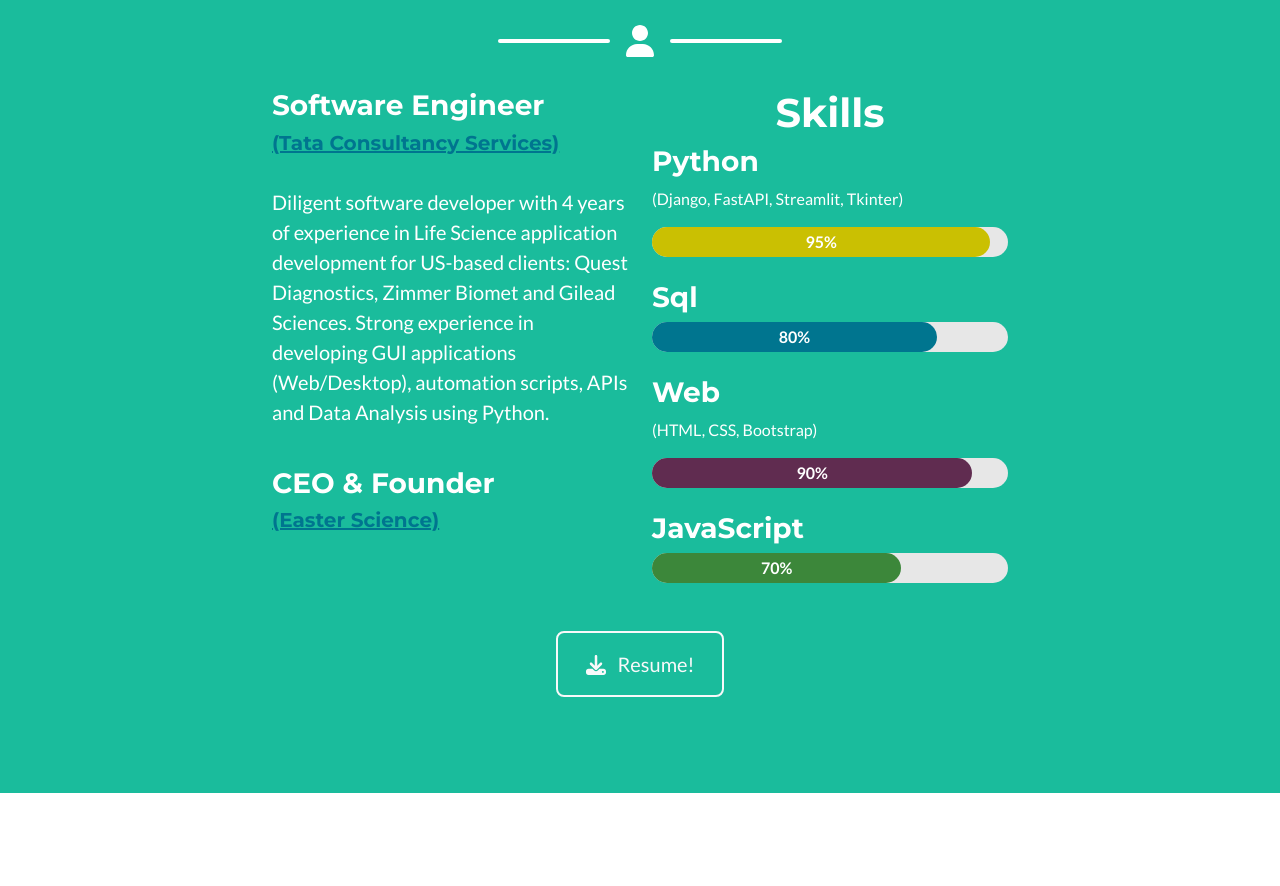
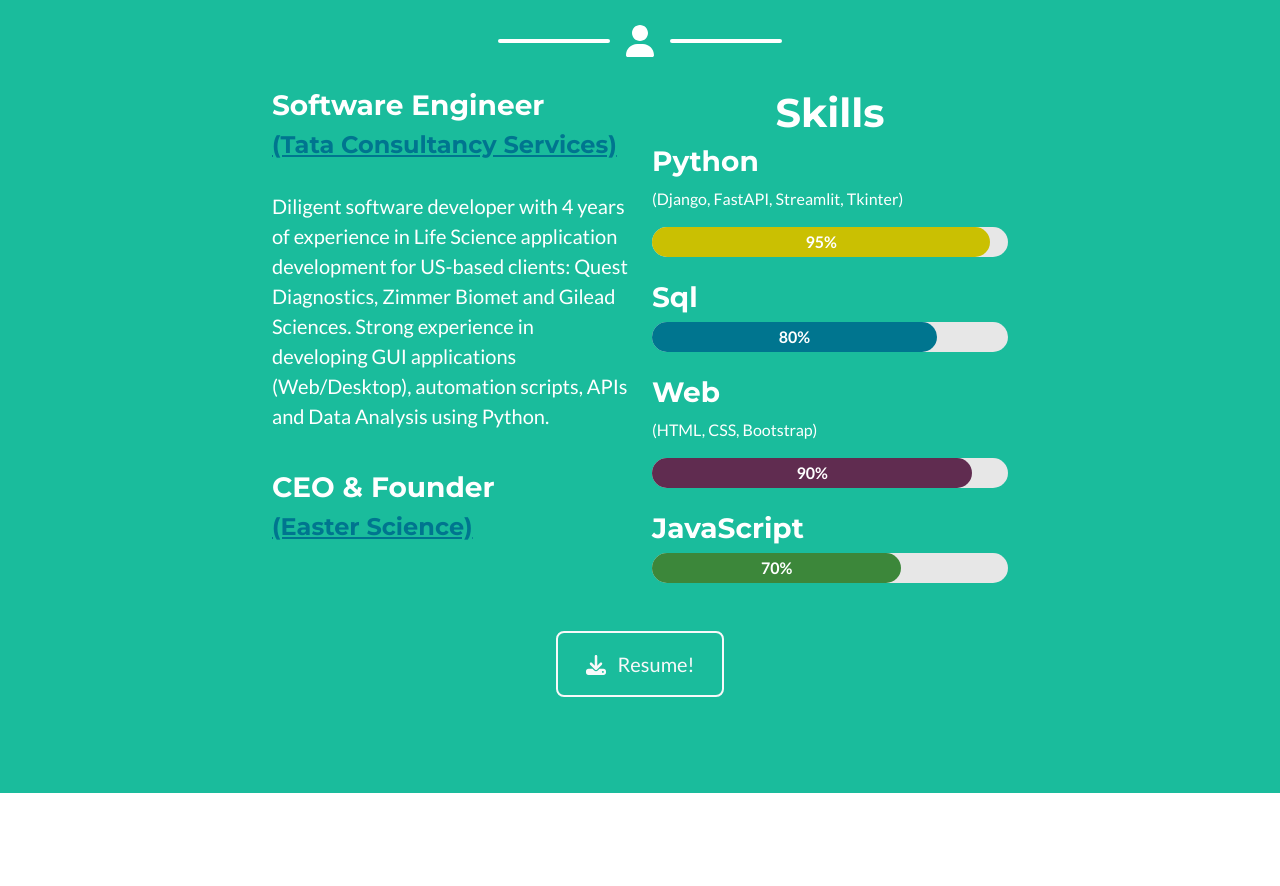
Before and after one commit to EasterScience/easterscience.github.io, a plain HTML site: page index.html in a window 1280 px wide. Shown: the part 2466-3352 px from the top of the page. Drawn offline with nearby package versions, Linux system fonts and the light colour scheme.

Commit message:
Update index.html

```diff
--- a/index.html
+++ b/index.html
@@ -257,7 +257,7 @@
                 <!-- About Section Content-->
                 <div class="row">
                     <div class="col-lg-4 ms-auto">
-                        <h3>Software Engineer</h3> <h5><a href="https://www.tcs.com/" target="_blank" style="color:#00758f">(Tata Consultancy Services)</a></h5>
+                        <h3>Software Engineer</h3> <h4><a href="https://www.tcs.com/" target="_blank" style="color:#00758f">(Tata Consultancy Services)</a></h4>
                         <br>
                         <p class="lead">Diligent software developer with <strong>4</strong> years of
                             experience in Life Science application development for US-based clients:
@@ -265,7 +265,7 @@
                             Strong experience in developing GUI applications (Web/Desktop), automation scripts, APIs and Data Analysis using Python.
                         </p>
                         <br>
-                        <h3>CEO & Founder</h3> <h5><a href="https://easterscience.com/" target="_blank" style="color:#00758f">(Easter Science)</a></h5>
+                        <h3>CEO & Founder</h3> <h4><a href="https://easterscience.com/" target="_blank" style="color:#00758f">(Easter Science)</a></h4>
                     </div>
                     <div class="col-lg-4 me-auto">
                         <h1 style="text-align: center;">Skills</h1>
```
